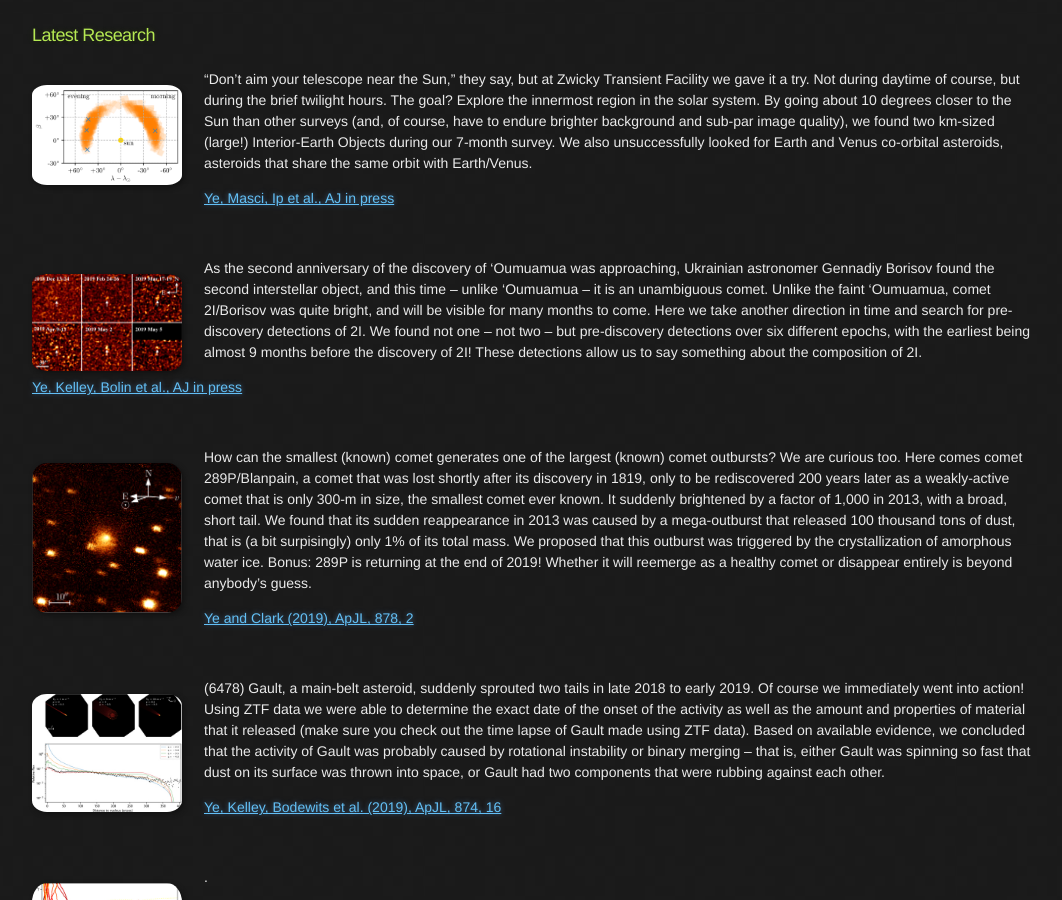
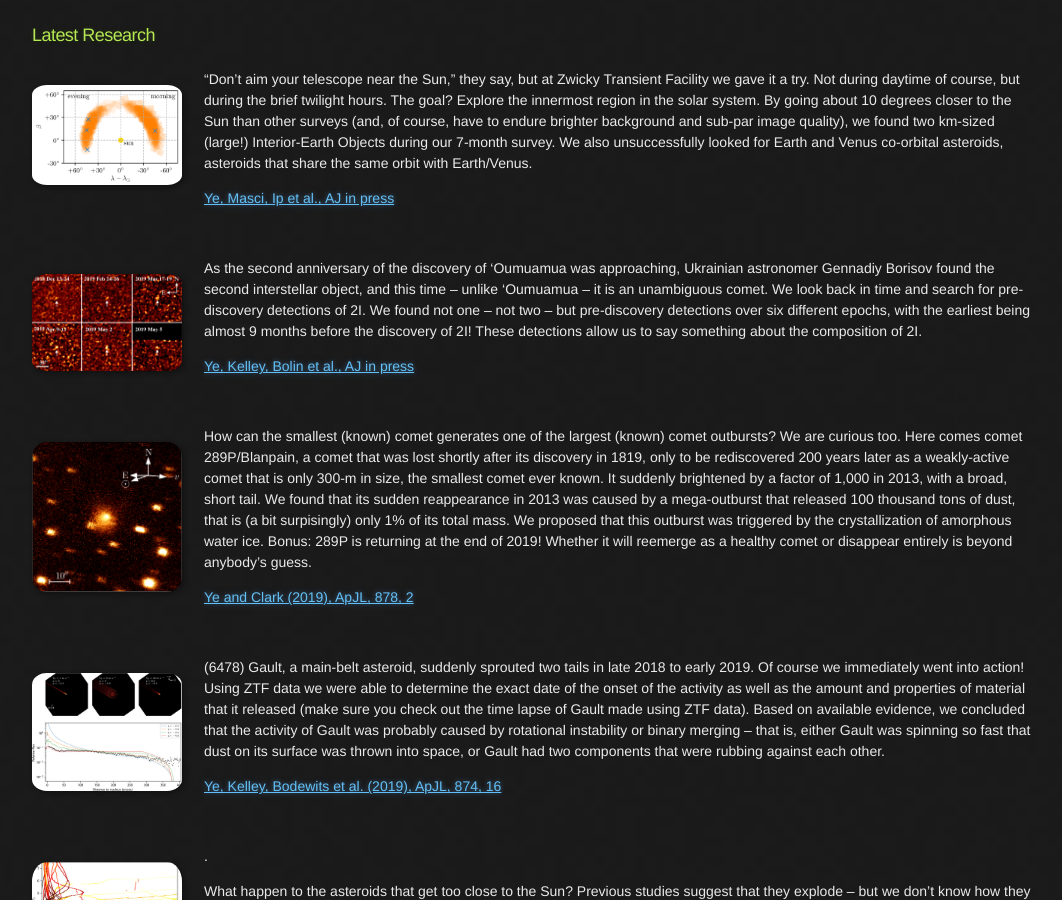
Before and after one commit to Yeqzids/Yeqzids.GitHub.io, a Jekyll site: the page built from index.md, in a window 1280 px wide and 900 px high, scrolled down 1583 px. Shown: the whole window, without its empty margins (108-1170 px from the left). Built offline with Jekyll 4.4.1, drawn with Linux system fonts in a browser that asks for light colours; nearby versions of some CDN libraries.

Commit message:
Update index.md

```diff
--- a/index.md
+++ b/index.md
@@ -57,7 +57,7 @@ The keyword cloud above is generated using [Scimeter](https://scimeter.org/) on
 
 <img style="float: left;" src="imgs/2i-ztf.png" width="150">
 
-As the second anniversary of the discovery of 'Oumuamua was approaching, Ukrainian astronomer Gennadiy Borisov found the second interstellar object, and this time -- unlike 'Oumuamua -- it is an unambiguous comet. Unlike the faint 'Oumuamua, comet 2I/Borisov was quite bright, and will be visible for many months to come. Here we take another direction in time and search for pre-discovery detections of 2I. We found not one -- not two -- but pre-discovery detections over six different epochs, with the earliest being almost 9 months before the discovery of 2I! These detections allow us to say something about the composition of 2I.
+As the second anniversary of the discovery of 'Oumuamua was approaching, Ukrainian astronomer Gennadiy Borisov found the second interstellar object, and this time -- unlike 'Oumuamua -- it is an unambiguous comet. We look back in time and search for pre-discovery detections of 2I. We found not one -- not two -- but pre-discovery detections over six different epochs, with the earliest being almost 9 months before the discovery of 2I! These detections allow us to say something about the composition of 2I.
 
 [Ye, Kelley, Bolin et al., AJ in press](https://arxiv.org/abs/1911.05902)
 
```
